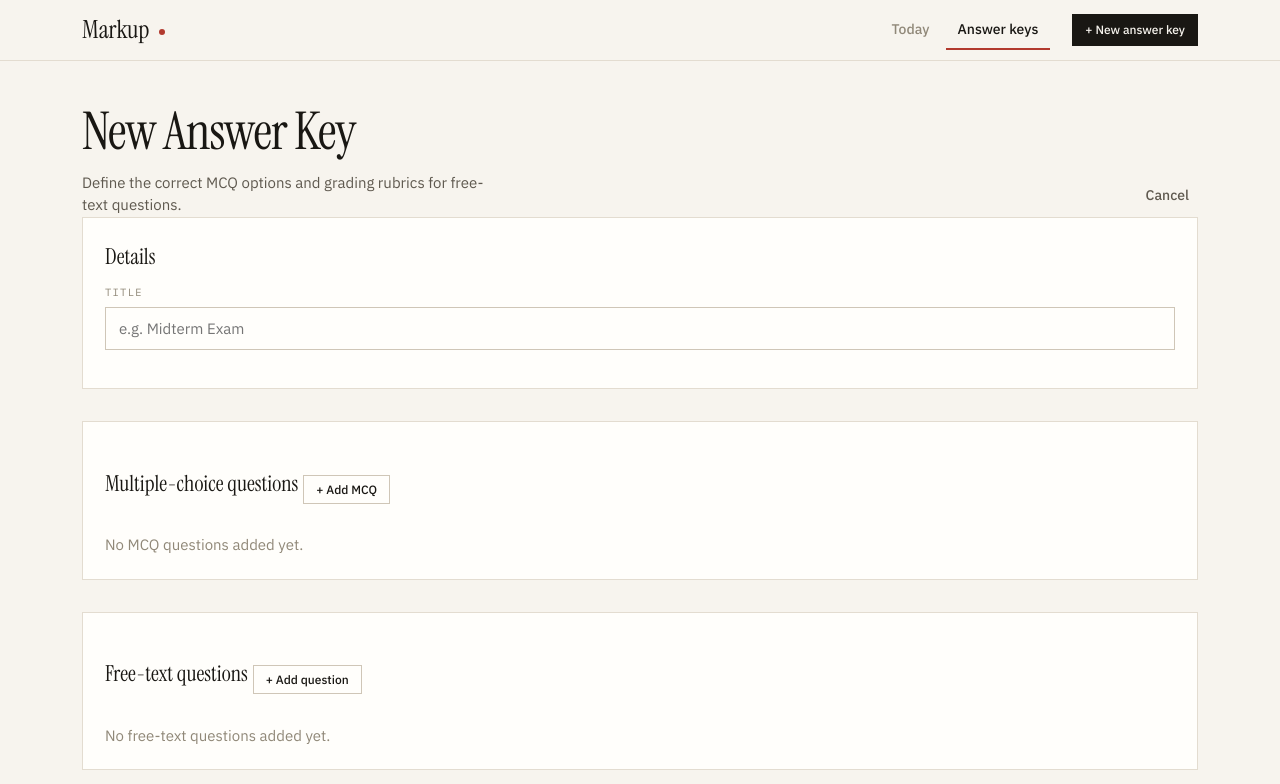
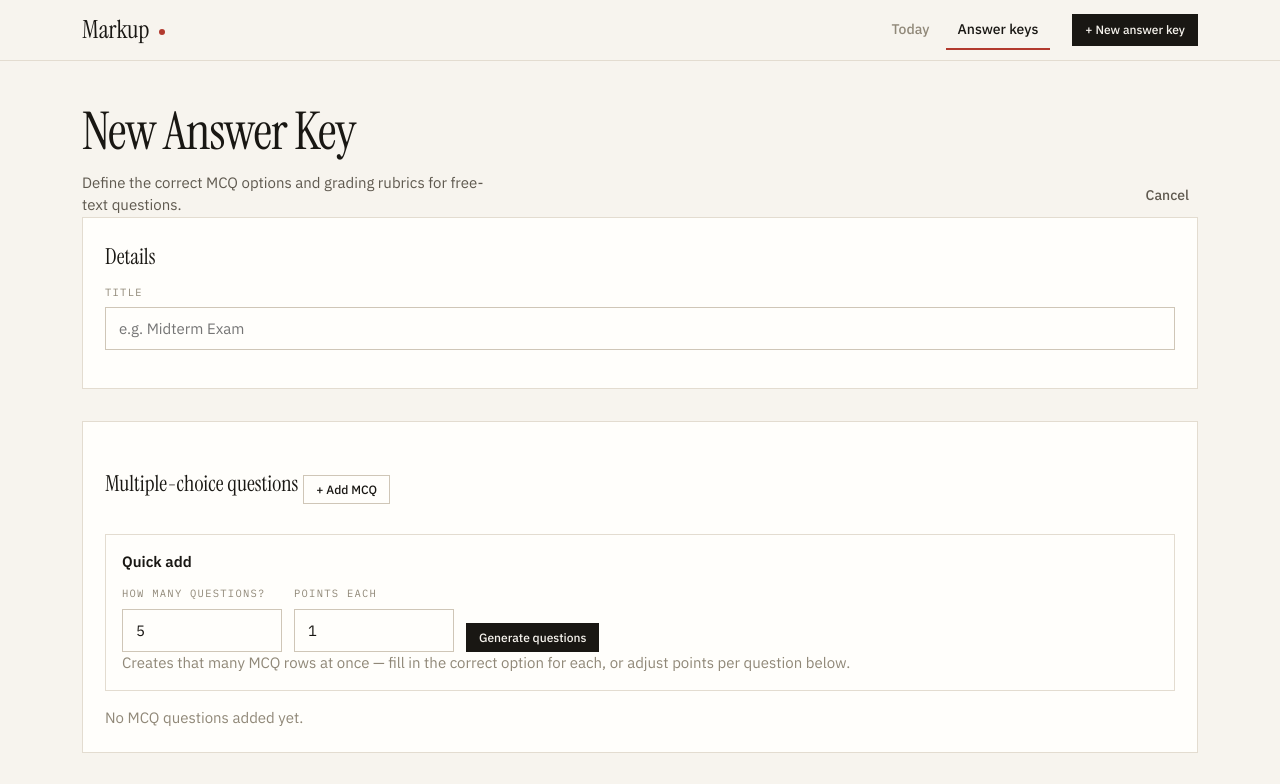
Before and after one commit to Toqir-dar/paper-checker, an Angular app in the folder frontend/: page /answer-keys/new in a window 1280 px wide. Shown: the top 784 px of the page. Built offline with nearby package versions, Linux system fonts and the light colour scheme.

Commit message:
Add bulk MCQ question generation feature to answer key form

```diff
--- a/frontend/src/app/features/answer-keys/answer-key-form/answer-key-form.html
+++ b/frontend/src/app/features/answer-keys/answer-key-form/answer-key-form.html
@@ -28,6 +28,43 @@
     <div class="row spread">
       <div class="card__title">Multiple-choice questions</div>
       <button type="button" class="btn btn-secondary btn-sm" (click)="addMcqAnswer()">+ Add MCQ</button>
+    </div>
+
+    <div class="form-section">
+      <div class="form-section__header">
+        <strong>Quick add</strong>
+      </div>
+      <div class="row gap-3" style="align-items: flex-end;">
+        <div class="field" style="max-width: 10rem; margin-bottom: 0;">
+          <label class="label">How many questions?</label>
+          <input
+            class="input"
+            type="number"
+            min="1"
+            step="1"
+            [value]="bulkMcqCount()"
+            (input)="bulkMcqCount.set(+$any($event.target).value)"
+          />
+        </div>
+        <div class="field" style="max-width: 10rem; margin-bottom: 0;">
+          <label class="label">Points each</label>
+          <input
+            class="input"
+            type="number"
+            min="0"
+            step="0.5"
+            [value]="bulkMcqPoints()"
+            (input)="bulkMcqPoints.set(+$any($event.target).value)"
+          />
+        </div>
+        <button type="button" class="btn btn-primary btn-sm" (click)="generateMcqAnswers()">
+          Generate questions
+        </button>
+      </div>
+      <p class="text-muted" style="margin-top: var(--space-2); margin-bottom: 0;">
+        Creates that many MCQ rows at once — fill in the correct option for each, or adjust points
+        per question below.
+      </p>
     </div>
 
     @if (mcqAnswers.length === 0) {
--- a/frontend/src/app/features/answer-keys/answer-key-form/answer-key-form.ts
+++ b/frontend/src/app/features/answer-keys/answer-key-form/answer-key-form.ts
@@ -17,6 +17,9 @@ export class AnswerKeyForm {
 
   protected readonly submitting = signal(false);
   protected readonly errorMessage = signal<string | null>(null);
+
+  protected readonly bulkMcqCount = signal(5);
+  protected readonly bulkMcqPoints = signal(1);
 
   protected readonly form = this.fb.group({
     title: this.fb.control('', Validators.required),
@@ -40,6 +43,23 @@ export class AnswerKeyForm {
         points: this.fb.control(1, [Validators.required, Validators.min(0)]),
       }),
     );
+  }
+
+  protected generateMcqAnswers(): void {
+    const count = Math.floor(this.bulkMcqCount());
+    if (count < 1) {
+      return;
+    }
+    const startIndex = this.mcqAnswers.length;
+    for (let i = 0; i < count; i++) {
+      this.mcqAnswers.push(
+        this.fb.group({
+          question_id: this.fb.control(`q${startIndex + i + 1}`, Validators.required),
+          correct_option: this.fb.control('', Validators.required),
+          points: this.fb.control(this.bulkMcqPoints(), [Validators.required, Validators.min(0)]),
+        }),
+      );
+    }
   }
 
   protected removeMcqAnswer(index: number): void {
```
